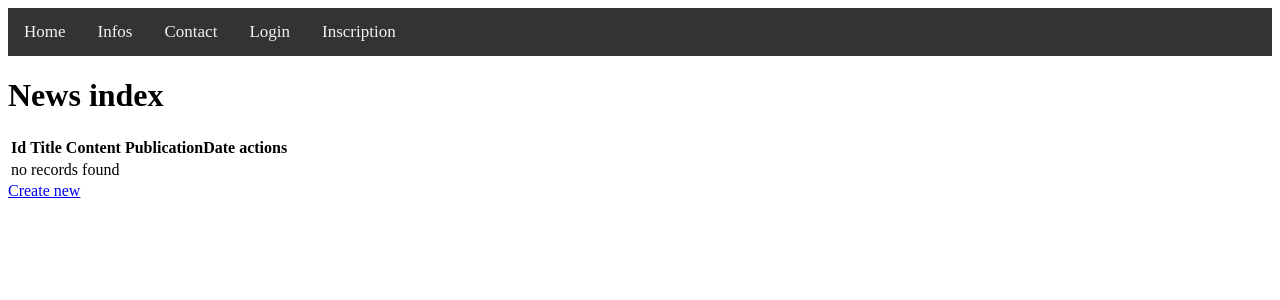
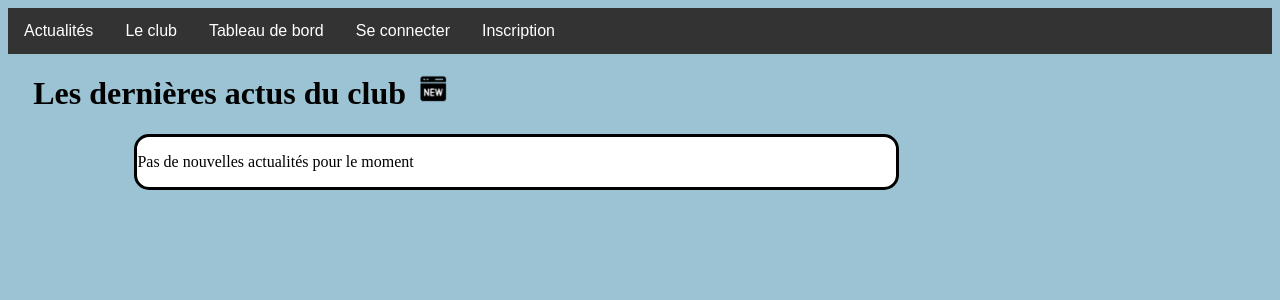
Before and after one commit to SavageLoki/BoxingClub, a Symfony app: template templates/news/index.html.twig in a window 1280 px wide. Shown: the top 300 px of the page. Run offline with Twig, Linux system fonts and the light colour scheme; the template is opened without the code that fills it, so the values that code supplies are empty; some libraries are stand-ins or nearby versions.

Commit message:
Front of article and navbar

```diff
--- a/public/style/navbar.css
+++ b/public/style/navbar.css
@@ -1,27 +1,65 @@
-/* Add a black background color to the top navigation */
-.topnav {
+.navbar {
+  overflow: hidden;
   background-color: #333;
+  font-family: Arial;
+}
+
+.navbar a {
+  float: left;
+  font-size: 16px;
+  color: white;
+  text-align: center;
+  padding: 14px 16px;
+  text-decoration: none;
+}
+
+.dropdown {
+  float: left;
   overflow: hidden;
 }
 
-/* Style the links inside the navigation bar */
-.topnav a {
-  float: left;
-  color: #f2f2f2;
-  text-align: center;
+.dropdown .dropbtn {
+  font-size: 16px;
+  border: none;
+  outline: none;
+  color: white;
   padding: 14px 16px;
-  text-decoration: none;
-  font-size: 17px;
+  background-color: inherit;
+  font-family: inherit;
+  margin: 0;
 }
 
-/* Change the color of links on hover */
-.topnav a:hover {
-  background-color: rgb(101, 153, 221);
-  color: black;
+.navbar a:hover,
+.dropdown:hover .dropbtn {
+  background-color: rgb(57, 95, 167);
 }
 
-/* Add a color to the active/current link */
-.topnav a.active {
-  background-color: #4caf50;
-  color: rgb(111, 203, 240);
+.dropdown-content {
+  display: none;
+  position: absolute;
+  background-color: #333;
+  min-width: 160px;
+  box-shadow: 0px 8px 16px 0px rgba(0, 0, 0, 0.2);
+  z-index: 1;
 }
+
+.dropdown-content a {
+  float: none;
+  color: rgb(255, 255, 255);
+  padding: 12px 16px;
+  text-decoration: none;
+  display: block;
+  text-align: left;
+}
+
+.dropdown-content a:hover {
+  background-color: rgb(69, 71, 95);
+}
+
+.dropdown:hover .dropdown-content {
+  display: block;
+}
+
+body {
+  background-color: rgb(155, 195, 211);
+}
--- /dev/null
+++ b/public/style/news/article.css
@@ -0,0 +1,54 @@
+.article {
+  border: solid;
+  border-radius: 15px;
+  width: 60%;
+  margin-left: 10%;
+  background-color: white;
+}
+
+.titre {
+  text-align: center;
+}
+
+.date {
+  text-align: center;
+  font-size: small;
+  margin-top: -10px;
+}
+
+.content {
+  margin: 2%;
+}
+
+.titre a {
+  text-decoration: none;
+  color: rgb(171, 185, 183);
+}
+
+.edition {
+  margin-left: 95%;
+  margin-bottom: -30px;
+}
+
+.edition img {
+  width: 30px;
+  height: 30px;
+}
+
+.nouveau img {
+  width: 30px;
+  height: 30px;
+}
+
+.container-titre {
+  display: flex;
+  align-items: baseline;
+}
+
+.nouveau {
+  margin-left: 1%;
+}
+
+.actu {
+  margin-left: 2%;
+}
--- a/templates/base.html.twig
+++ b/templates/base.html.twig
@@ -8,16 +8,32 @@
 		</title>
 		{% block stylesheets %}
 			<link rel="stylesheet" type="text/css" href="{{ asset('style/navbar.css') }}">
+			<link rel="stylesheet" type="text/css" href="{{ asset('style/news/article.css') }}">
+
 		{% endblock %}
 
 		{% block javascripts %}{% endblock %}
 	</head>
 	<body>
-		<nav class="topnav">
-			<a href="">Home</a>
-			<a href="{{ path("news_index") }}">Infos</a>
-			<a href="{{path("contact")}}">Contact</a>
-			<a href="{{ path("app_login") }}">Login</a>
+		<nav class="navbar">
+			<a href="{{ path("news_index") }}">Actualités</a>
+			<div class="dropdown">
+				<button class="dropbtn">Le club
+					<i class="fa fa-caret-down"></i>
+				</button>
+				<div class="dropdown-content">
+					<a href="#">Qui sommes-nous</a>
+					<a href="{{path("contact")}}">Contact</a>
+				</div>
+			</div>
+			<div class="dropdown">
+				<button class="dropbtn">Tableau de bord</button>
+				<i class="fa fa-caret-down"></i>
+				<div class="dropdown-content">
+					<a href="">Gestion des membres</a>
+				</div>
+			</div>
+			<a href="{{ path("app_login") }}">Se connecter</a>
 			<a href='{{ path("app_register") }}'>Inscription</a>
 		</nav>
 		{% block body %}{% endblock %}
--- a/templates/news/index.html.twig
+++ b/templates/news/index.html.twig
@@ -1,39 +1,46 @@
 {% extends 'base.html.twig' %}
 
-{% block title %}News index{% endblock %}
+{% block title %}Actualités
+{% endblock %}
+
 
 {% block body %}
-    <h1>News index</h1>
 
-    <table class="table">
-        <thead>
-            <tr>
-                <th>Id</th>
-                <th>Title</th>
-                <th>Content</th>
-                <th>PublicationDate</th>
-                <th>actions</th>
-            </tr>
-        </thead>
-        <tbody>
-        {% for news in news %}
-            <tr>
-                <td>{{ news.id }}</td>
-                <td>{{ news.title }}</td>
-                <td>{{ news.content }}</td>
-                <td>{{ news.publicationDate ? news.publicationDate|date('Y-m-d') : '' }}</td>
-                <td>
-                    <a href="{{ path('news_show', {'id': news.id}) }}">show</a>
-                    <a href="{{ path('news_edit', {'id': news.id}) }}">edit</a>
-                </td>
-            </tr>
-        {% else %}
-            <tr>
-                <td colspan="5">no records found</td>
-            </tr>
-        {% endfor %}
-        </tbody>
-    </table>
+	<div class="container-titre">
+		<div class="actu">
+			<h1>Les dernières actus du club</h1>
 
-    <a href="{{ path('news_new') }}">Create new</a>
-{% endblock %}
+		</div>
+		<div class="nouveau">
+			<a href="{{ path('news_new') }}"><img src="{{asset('pictures/new.png')}}" alt="edition"></a>
+		</div>
+	</div>
+
+
+	<div class="article">
+
+		{% for news in news %}
+			<div class="edition">
+				<a href="{{path('news_edit',{'id':news.id})}}"><img src="{{asset('pictures/edit.png')}}" alt="edition"></a>
+			</div>
+
+			<p>
+				<div class="titre">
+					<h2>
+						<a href="{{ path('news_show', {'id': news.id}) }}">{{ news.title }}</a>
+					</h2>
+				</div>
+				<div class="date">
+					publié le&nbsp;
+					{{ news.publicationDate ? news.publicationDate|date('d-m-Y') : '' }}</p>
+			</p>
+		</div>
+		<div class="content">
+			{{news.content}}
+		</div>
+
+
+	{% else %}
+		<p>Pas de nouvelles actualités pour le moment</p>
+	{% endfor %}
+</div>{% endblock %}
```
Also changed, not shown: public/pictures/edit.png (added), public/pictures/new.png (added).
